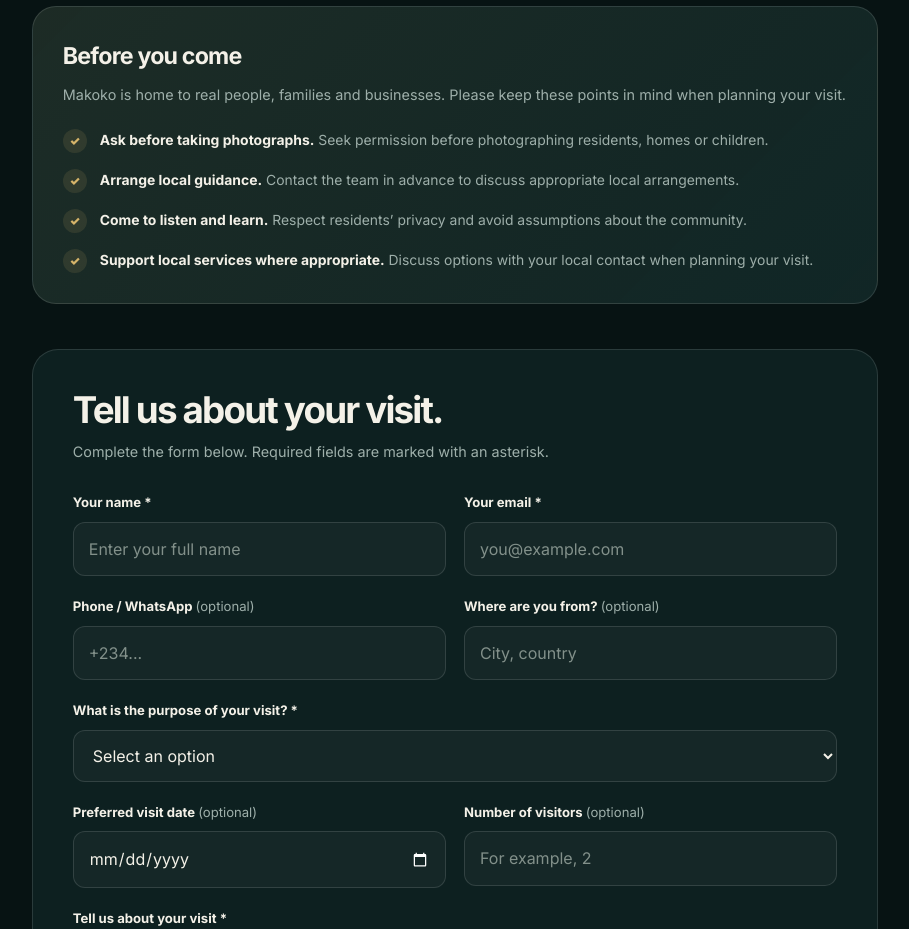
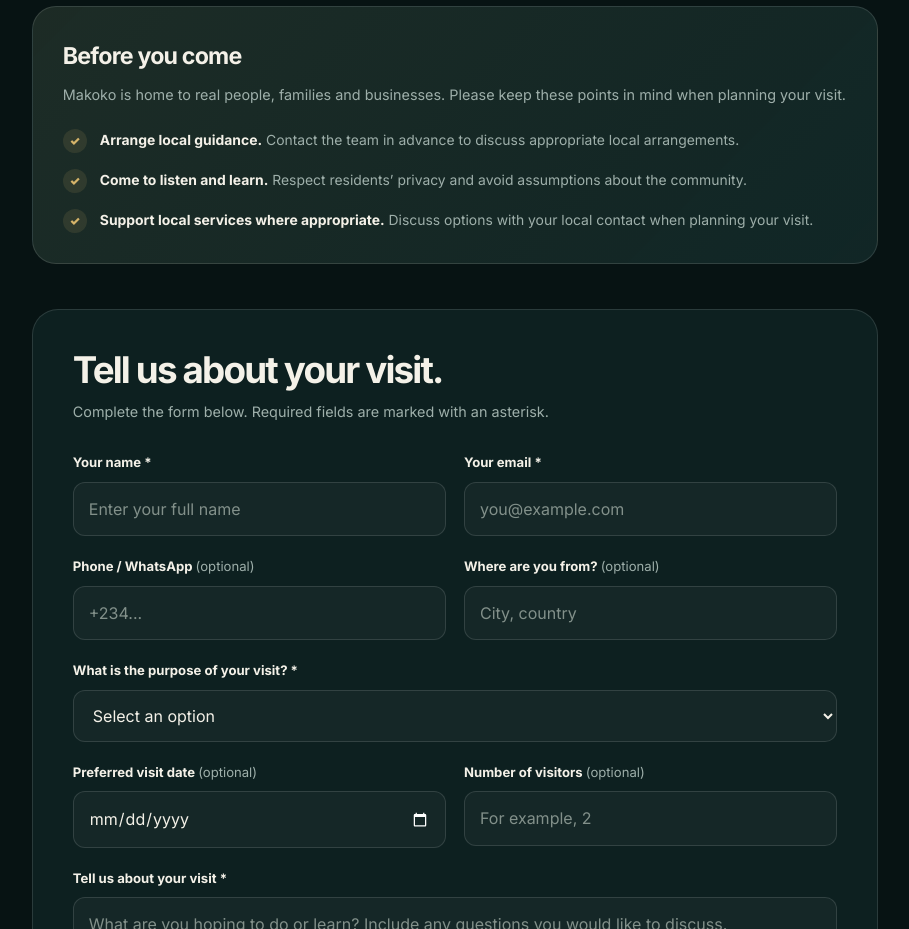
Before and after one commit to benjaminkisegbeji-bit/makoko, a plain HTML site: page visit.html in a window 1280 px wide. Shown: the part 1180-2109 px from the top of the page, without its empty margins (185-1094 px from the left). Drawn offline with Linux system fonts and the light colour scheme; a web font is replaced by a local one.

Commit message:
update website and fix about page

```diff
--- a/visit.html
+++ b/visit.html
@@ -785,10 +785,7 @@
         </p>
 
         <ul class="respect-list">
-          <li>
-            <span class="check-icon" aria-hidden="true">✓</span>
-            <span><strong>Ask before taking photographs.</strong> Seek permission before photographing residents, homes or children.</span>
-          </li>
+
           <li>
             <span class="check-icon" aria-hidden="true">✓</span>
             <span><strong>Arrange local guidance.</strong> Contact the team in advance to discuss appropriate local arrangements.</span>
```
